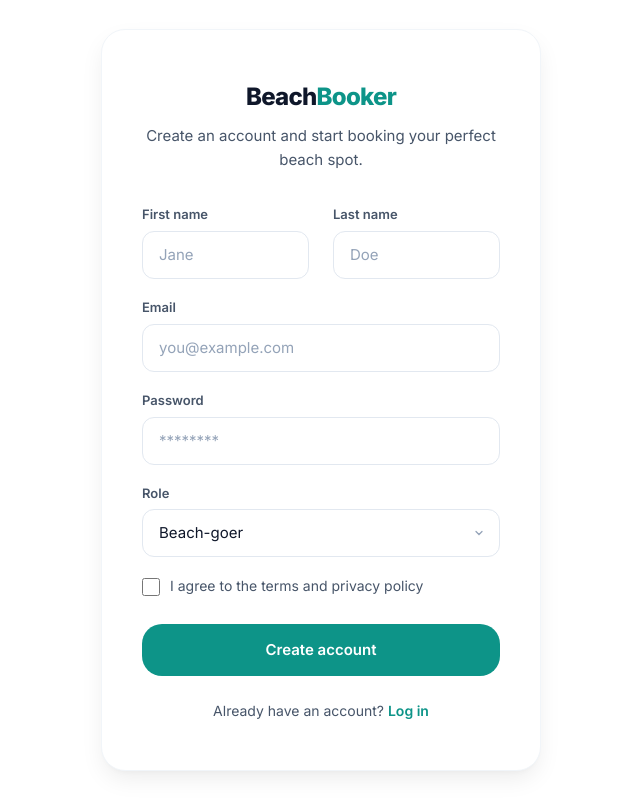
After one commit to Marko-Milinkovic/BeachBooker, a Django app: page /register/ in a window 1280 px wide. The commit adds this page. Shown: the whole page, without its empty margins (319-959 px from the left). Run offline with Django 5.2, Linux system fonts and the light colour scheme.

Commit message:
Add login, register, and role-aware navigation (slice 3)
Session-based auth with login, register, and logout. Role-aware nav,
protected booking stubs, beach bar login redirect, and explore date
links on bar cards.

Co-authored-by: Cursor <cursoragent@cursor.com>

```diff
--- a/beachbooker/settings.py
+++ b/beachbooker/settings.py
@@ -91,3 +91,7 @@ STATIC_URL = "static/"
 STATICFILES_DIRS = [BASE_DIR / "core" / "static"]
 
 DEFAULT_AUTO_FIELD = "django.db.models.BigAutoField"
+
+LOGIN_URL = "/login/"
+LOGIN_REDIRECT_URL = "/explore/"
+LOGOUT_REDIRECT_URL = "/"
--- a/core/templates/core/base.html
+++ b/core/templates/core/base.html
@@ -9,7 +9,11 @@
   {% block extra_head %}{% endblock %}
 </head>
 <body>
-  {% include "core/partials/nav_guest.html" %}
+  {% if user.is_authenticated %}
+    {% include "core/partials/nav_user.html" %}
+  {% else %}
+    {% include "core/partials/nav_guest.html" %}
+  {% endif %}
   {% block content %}{% endblock %}
   {% include "core/partials/footer_full.html" %}
   {% block extra_js %}{% endblock %}
--- /dev/null
+++ b/core/templates/core/base_auth.html
@@ -0,0 +1,15 @@
+{% load static %}
+<!DOCTYPE html>
+<html lang="en">
+<head>
+  <meta charset="UTF-8">
+  <meta name="viewport" content="width=device-width, initial-scale=1.0">
+  <title>{% block title %}BeachBooker{% endblock %}</title>
+  <link rel="stylesheet" href="{% static 'core/css/styles.css' %}">
+</head>
+<body>
+  <div class="auth">
+    {% block content %}{% endblock %}
+  </div>
+</body>
+</html>
--- a/core/templates/core/beach_bar.html
+++ b/core/templates/core/beach_bar.html
@@ -65,7 +65,9 @@
        data-bar-id="{{ bar.id }}"
        data-api-url="{% url 'api_bar_sunbeds' bar.id %}"
        data-initial-date="{{ filter_date|date:'Y-m-d' }}"
-       data-today="{{ today|date:'Y-m-d' }}">
+       data-today="{{ today|date:'Y-m-d' }}"
+       data-is-authenticated="{{ user.is_authenticated|yesno:'true,false' }}"
+       data-login-url="{% url 'login' %}">
     <div class="date-strip" id="date-strip">
       {% for pick in date_quick_picks %}
       <a href="{% url 'beach_bar' bar.id %}?date={{ pick.date|date:'Y-m-d' }}"
@@ -114,7 +116,7 @@
         </div>
 
         <button type="button" class="btn btn--teal btn--lg" id="reserve-btn" disabled>Book now</button>
-        <p class="bpanel__hint">Select spots to preview total — booking comes in the next slice</p>
+        <p class="bpanel__hint" id="reserve-hint">{% if user.is_authenticated %}Select spots to preview total — booking comes in the next slice{% else %}Select spots, then log in to book{% endif %}</p>
       </aside>
     </div>
 
--- a/core/templates/core/partials/beach_card.html
+++ b/core/templates/core/partials/beach_card.html
@@ -1,4 +1,4 @@
-<a href="{% url 'beach_bar' bar.id %}" class="card">
+<a href="{% url 'beach_bar' bar.id %}?date={{ filter_date|date:'Y-m-d' }}" class="card">
   <div class="card__img">
     <img src="{{ bar.image_url }}" alt="{{ bar.name }}">
     <div class="card__img-gradient"></div>
--- /dev/null
+++ b/core/templates/core/register.html
@@ -0,0 +1,53 @@
+{% extends "core/base_auth.html" %}
+
+{% block title %}Create account — BeachBooker{% endblock %}
+
+{% block content %}
+<div class="auth__card">
+  <div class="auth__logo">Beach<span>Booker</span></div>
+  <p class="auth__sub">Create an account and start booking your perfect beach spot.</p>
+
+  <form class="auth__form" method="post">
+    {% csrf_token %}
+    {% if next %}<input type="hidden" name="next" value="{{ next }}">{% endif %}
+    <div class="g g-2">
+      <div class="field">
+        <label for="first">First name</label>
+        <input class="input" type="text" id="first" name="first_name" value="{{ form.first_name }}" placeholder="Jane" required>
+        {% if errors.first_name %}<span style="color:var(--rose);font-size:.8125rem">{{ errors.first_name }}</span>{% endif %}
+      </div>
+      <div class="field">
+        <label for="last">Last name</label>
+        <input class="input" type="text" id="last" name="last_name" value="{{ form.last_name }}" placeholder="Doe" required>
+        {% if errors.last_name %}<span style="color:var(--rose);font-size:.8125rem">{{ errors.last_name }}</span>{% endif %}
+      </div>
+    </div>
+    <div class="field">
+      <label for="email">Email</label>
+      <input class="input" type="email" id="email" name="email" value="{{ form.email }}" placeholder="you@example.com" required>
+      {% if errors.email %}<span style="color:var(--rose);font-size:.8125rem">{{ errors.email }}</span>{% endif %}
+    </div>
+    <div class="field">
+      <label for="password">Password</label>
+      <input class="input" type="password" id="password" name="password" placeholder="********" required>
+      {% if errors.password %}<span style="color:var(--rose);font-size:.8125rem">{{ errors.password }}</span>{% endif %}
+    </div>
+    <div class="field">
+      <label for="role">Role</label>
+      <select class="input" id="role" name="role" required>
+        <option value="registered"{% if form.role == 'registered' %} selected{% endif %}>Beach-goer</option>
+        <option value="owner"{% if form.role == 'owner' %} selected{% endif %}>Beach bar owner</option>
+      </select>
+      {% if errors.role %}<span style="color:var(--rose);font-size:.8125rem">{{ errors.role }}</span>{% endif %}
+    </div>
+    <label class="checkbox">
+      <input type="checkbox" name="terms" value="1" required>
+      I agree to the terms and privacy policy
+    </label>
+    {% if errors.terms %}<span style="color:var(--rose);font-size:.8125rem;display:block;margin-top:6px">{{ errors.terms }}</span>{% endif %}
+    <button type="submit" class="btn btn--teal btn--lg">Create account</button>
+  </form>
+
+  <p class="auth__foot">Already have an account? <a href="{% url 'login' %}{% if next %}?next={{ next|urlencode }}{% endif %}">Log in</a></p>
+</div>
+{% endblock %}
--- a/core/urls.py
+++ b/core/urls.py
@@ -1,10 +1,15 @@
 from django.urls import path
 
-from core.views import api, pages
+from core.views import api, auth, pages
 
 urlpatterns = [
     path("", pages.index, name="index"),
     path("explore/", pages.explore, name="explore"),
     path("bars/<int:bar_id>/", pages.beach_bar, name="beach_bar"),
     path("api/bars/<int:bar_id>/sunbeds/", api.bar_sunbeds, name="api_bar_sunbeds"),
+    path("login/", auth.login_page, name="login"),
+    path("register/", auth.register_page, name="register"),
+    path("logout/", auth.logout_page, name="logout"),
+    path("my-reservations/", pages.my_reservations, name="my_reservations"),
+    path("owner/", pages.owner_dashboard, name="owner_dashboard"),
 ]
--- /dev/null
+++ b/core/views/auth.py
@@ -0,0 +1,110 @@
+from django.contrib import messages
+from django.contrib.auth import authenticate, login, logout
+from django.shortcuts import redirect, render
+from django.urls import reverse
+from django.utils.http import url_has_allowed_host_and_scheme
+
+from core.models import User, UserRole
+
+
+def _safe_next_url(request, default_name="explore"):
+    candidate = request.GET.get("next") or request.POST.get("next")
+    if candidate and url_has_allowed_host_and_scheme(
+        candidate,
+        allowed_hosts={request.get_host()},
+        require_https=request.is_secure(),
+    ):
+        return candidate
+    return reverse(default_name)
+
+
+def login_page(request):
+    if request.user.is_authenticated:
+        return redirect(_safe_next_url(request))
+
+    error = None
+    if request.method == "POST":
+        email = request.POST.get("email", "").strip().lower()
+        password = request.POST.get("password", "")
+        user = authenticate(request, email=email, password=password)
+        if user is not None:
+            login(request, user)
+            return redirect(_safe_next_url(request))
+        error = "Invalid email or password."
+
+    return render(
+        request,
+        "core/login.html",
+        {
+            "error": error,
+            "next": request.GET.get("next", ""),
+            "email": request.POST.get("email", ""),
+        },
+    )
+
+
+def register_page(request):
+    if request.user.is_authenticated:
+        return redirect(_safe_next_url(request))
+
+    errors = {}
+    form_data = {
+        "first_name": "",
+        "last_name": "",
+        "email": "",
+        "role": UserRole.REGISTERED,
+    }
+
+    if request.method == "POST":
+        form_data = {
+            "first_name": request.POST.get("first_name", "").strip(),
+            "last_name": request.POST.get("last_name", "").strip(),
+            "email": request.POST.get("email", "").strip().lower(),
+            "role": request.POST.get("role", UserRole.REGISTERED),
+        }
+        password = request.POST.get("password", "")
+        terms = request.POST.get("terms")
+
+        if not form_data["first_name"]:
+            errors["first_name"] = "First name is required."
+        if not form_data["last_name"]:
+            errors["last_name"] = "Last name is required."
+        if not form_data["email"]:
+            errors["email"] = "Email is required."
+        elif User.objects.filter(email=form_data["email"]).exists():
+            errors["email"] = "An account with this email already exists."
+        if not password:
+            errors["password"] = "Password is required."
+        if form_data["role"] not in (UserRole.REGISTERED, UserRole.OWNER):
+            errors["role"] = "Invalid role."
+        if not terms:
+            errors["terms"] = "You must accept the terms."
+
+        if not errors:
+            user = User.objects.create_user(
+                email=form_data["email"],
+                password=password,
+                first_name=form_data["first_name"],
+                last_name=form_data["last_name"],
+                role=form_data["role"],
+            )
+            login(request, user)
+            messages.success(request, "Account created. Welcome to BeachBooker!")
+            if user.role == UserRole.OWNER:
+                return redirect("owner_dashboard")
+            return redirect(_safe_next_url(request))
+
+    return render(
+        request,
+        "core/register.html",
+        {
+            "errors": errors,
+            "form": form_data,
+            "next": request.GET.get("next", ""),
+        },
+    )
+
+
+def logout_page(request):
+    logout(request)
+    return redirect("index")
```
Also changed, not shown: core/static/core/js/beach_bar.js (+11 -0 lines), core/templates/core/login.html (added, +30 -0 lines), core/templates/core/my_reservations_stub.html (added, +13 -0 lines), core/templates/core/owner_dashboard_stub.html (added, +13 -0 lines), core/templates/core/partials/nav_guest.html (+4 -4 lines), core/templates/core/partials/nav_user.html (added, +15 -0 lines), core/views/pages.py (+14 -1 lines), README.md.
